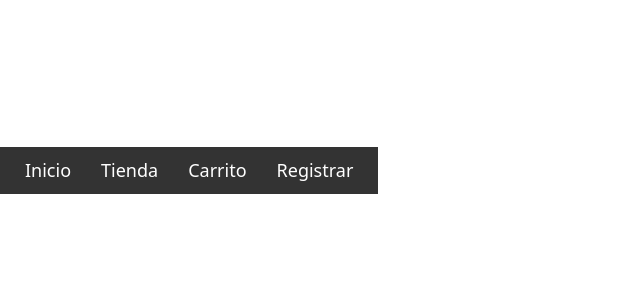
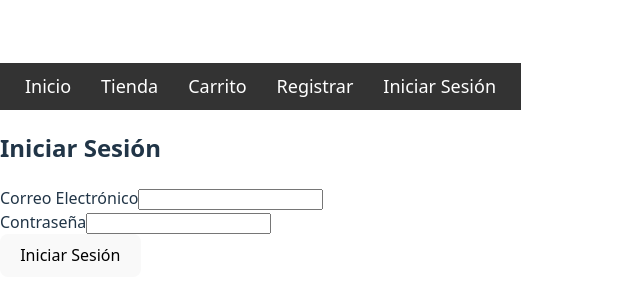
Before and after one commit to SantiagoDellaSala/tienda-yugioh, a React (Vite) app: page /login in a window 1280 px wide. Shown: the part 230-530 px from the top of the page, without its empty margins (0-640 px from the left). Built offline with nearby package versions, Linux system fonts and the light colour scheme.

Commit message:
Ahora toca mejorar las vistas

```diff
--- a/src/App.jsx
+++ b/src/App.jsx
@@ -6,6 +6,7 @@ import Home from './components/Home';
 import Store from './components/Store';
 import Cart from './components/Cart';
 import Register from './components/Register';
+import Login from "./components/Login"; // Importamos el componente Login
 
 function App() {
   return (
@@ -20,6 +21,7 @@ function App() {
           <Route path="/store" element={<Store />} /> {/* Tienda de cartas */}
           <Route path="/cart" element={<Cart />} /> {/* Carrito de compras */}
           <Route path="/register" element={<Register />} /> {/* Registro de usuario */}
+          <Route path="/login" element={<Login />} /> {/* Registro de usuario */}
         </Routes>
       </div>
     </Router>
@@ -35,6 +37,7 @@ const Navbar = () => {
         <li style={navItemStyle}><Link to="/store" style={linkStyle}>Tienda</Link></li>
         <li style={navItemStyle}><Link to="/cart" style={linkStyle}>Carrito</Link></li>
         <li style={navItemStyle}><Link to="/register" style={linkStyle}>Registrar</Link></li>
+        <li style={navItemStyle}><Link to="/login" style={linkStyle}>Iniciar Sesión</Link></li>
       </ul>
     </nav>
   );
--- /dev/null
+++ b/src/components/Login.jsx
@@ -0,0 +1,55 @@
+import React, { useState } from "react";
+
+const Login = () => {
+  const [email, setEmail] = useState("");
+  const [password, setPassword] = useState("");
+
+  const handleSubmit = (e) => {
+    e.preventDefault();
+    // Aquí puedes agregar la lógica para enviar la info al backend y autenticar al usuario
+    console.log("Login enviado con:", { email, password });
+  };
+
+  return (
+    <div className="container mt-5">
+      <h2 className="text-center mb-4">Iniciar Sesión</h2>
+      <div className="row justify-content-center">
+        <div className="col-md-6">
+          <form onSubmit={handleSubmit}>
+            <div className="mb-3">
+              <label htmlFor="email" className="form-label">
+                Correo Electrónico
+              </label>
+              <input
+                type="email"
+                className="form-control"
+                id="email"
+                value={email}
+                onChange={(e) => setEmail(e.target.value)}
+                required
+              />
+            </div>
+            <div className="mb-3">
+              <label htmlFor="password" className="form-label">
+                Contraseña
+              </label>
+              <input
+                type="password"
+                className="form-control"
+                id="password"
+                value={password}
+                onChange={(e) => setPassword(e.target.value)}
+                required
+              />
+            </div>
+            <button type="submit" className="btn btn-primary w-100">
+              Iniciar Sesión
+            </button>
+          </form>
+        </div>
+      </div>
+    </div>
+  );
+};
+
+export default Login;
--- a/src/components/Store.jsx
+++ b/src/components/Store.jsx
@@ -5,22 +5,36 @@ const Store = () => {
   const [cards, setCards] = useState([]);
 
   useEffect(() => {
-    // Aquí va la llamada a tu API para obtener las cartas
-    axios.get('http://localhost:3001/products')
-      .then(response => setCards(response.data))
-      .catch(error => console.error('Error fetching cards:', error));
+    // Usando la API pública de Yugioh para obtener las cartas
+    axios.get('https://db.ygoprodeck.com/api/v7/cardinfo.php?name=Blue-Eyes%20White%20Dragon') // Ejemplo con una carta específica
+      .then(response => {
+        const cardData = response.data.data;
+        if (cardData) {
+          setCards(cardData);
+        }
+      })
+      .catch(error => console.error('Error fetching cards from Yugioh API:', error));
   }, []);
 
   return (
-    <div>
-      <h1>Tienda de Cartas</h1>
-      <div>
+    <div className="container mt-5">
+      <h1 className="text-center mb-4">Tienda de Cartas</h1>
+      <div className="row">
         {cards.map(card => (
-          <div key={card.id}>
-            <h2>{card.name}</h2>
-            <p>{card.description}</p>
-            <p>Precio: ${card.price}</p>
-            <button>Añadir al carrito</button>
+          <div key={card.id} className="col-md-3 mb-4">
+            <div className="card">
+              <img
+                src={card.card_images[0].image_url} // Usando la URL de la imagen de la carta
+                alt={card.name}
+                className="card-img-top"
+              />
+              <div className="card-body">
+                <h5 className="card-title">{card.name}</h5>
+                <p className="card-text">{card.desc}</p>
+                <p className="card-text"><strong>Precio:</strong> {card.card_prices[0].price || 'N/A'}</p>
+                <button className="btn btn-primary">Añadir al carrito</button>
+              </div>
+            </div>
           </div>
         ))}
       </div>
```
